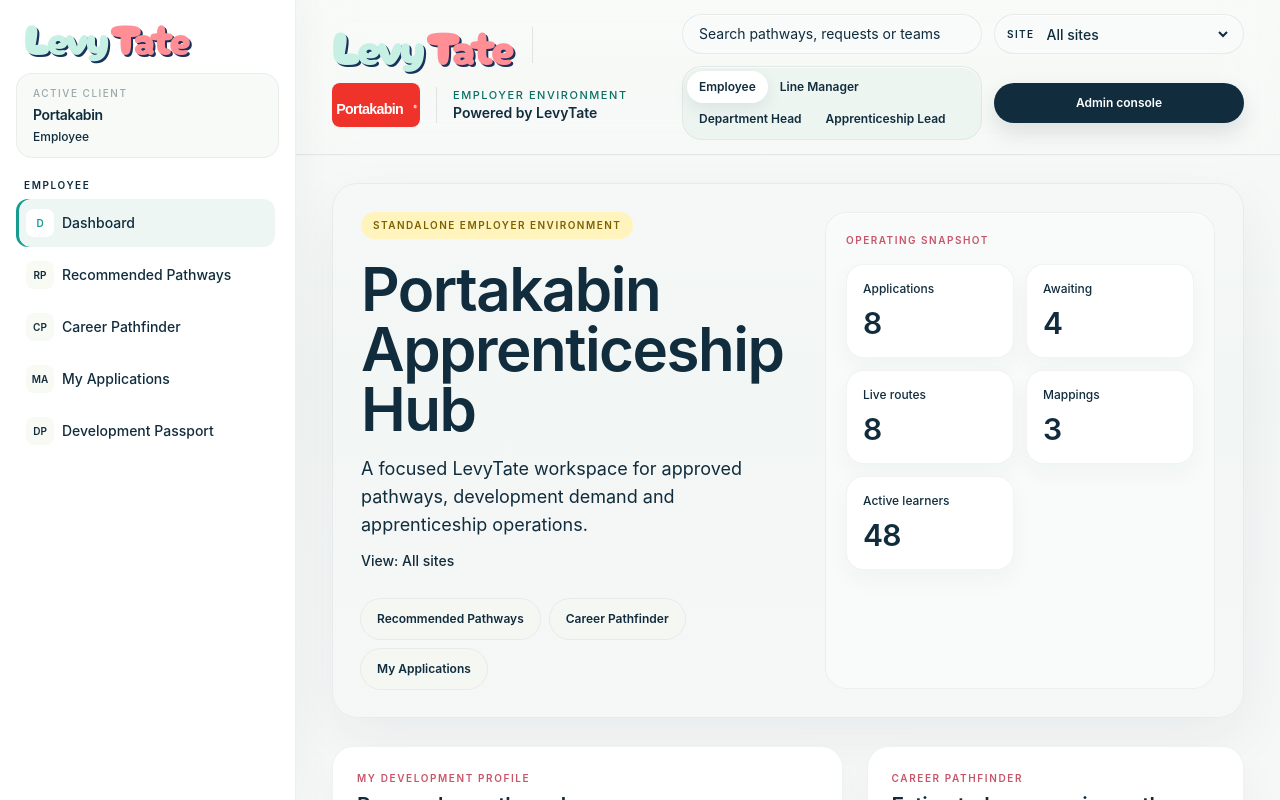
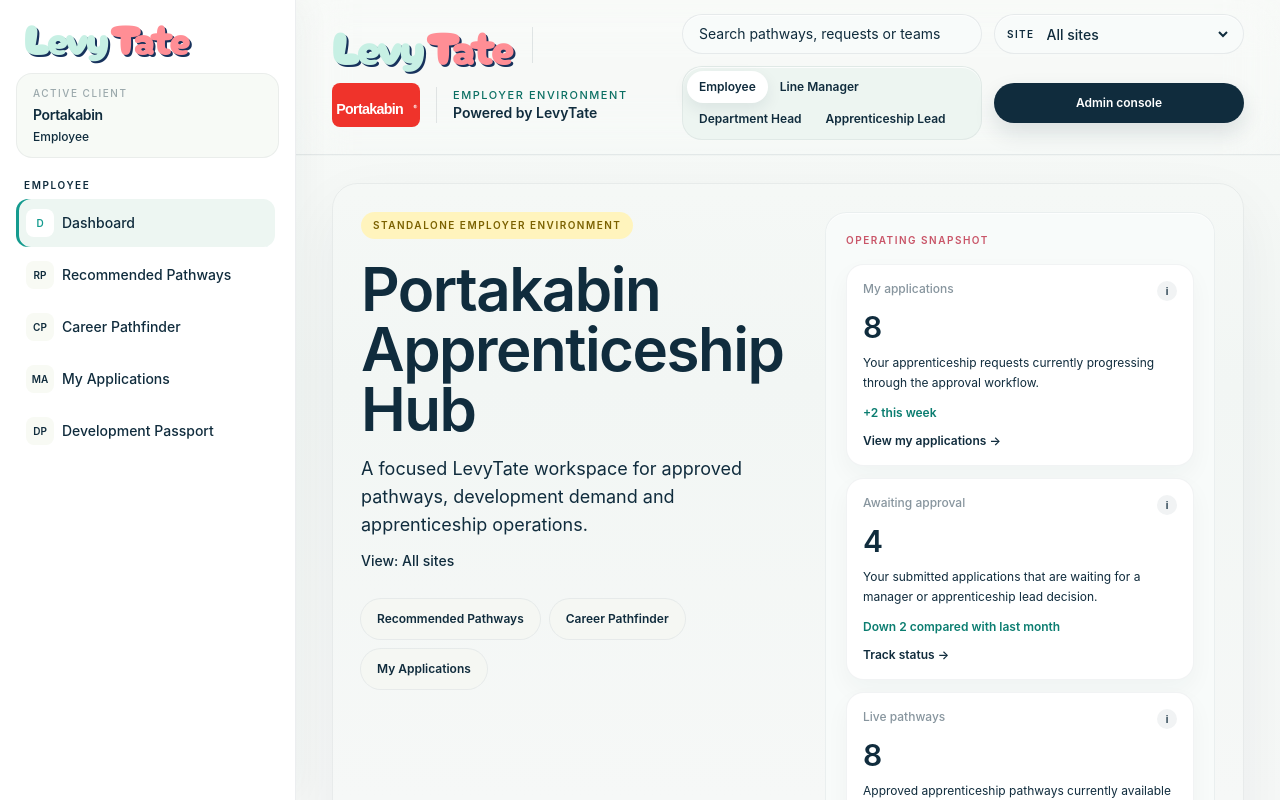
Before and after one commit to jamesevelynross1-sketch/levytate-wren, a Next.js app: page /portakabin-apprenticeship-hub in a window 1280 px wide. Built offline with nearby package versions, Linux system fonts and the light colour scheme.

Commit message:
Make dashboard metrics self explanatory

```diff
--- a/app/portakabin-apprenticeship-hub/page.tsx
+++ b/app/portakabin-apprenticeship-hub/page.tsx
@@ -726,6 +726,15 @@ function HeroPanel({
 }) {
   const awaiting = (statusCounts["Submitted to Line Manager"] ?? 0) + (statusCounts["Approved by Line Manager"] ?? 0) + (statusCounts["Submitted to Apprenticeship Lead"] ?? 0);
   const liveRoutes = new Set(learners.map((learner) => learner.programme)).size || pathways.filter((item) => item.status === "Live").length;
+  const metricCards = operatingSnapshotMetrics({
+    role,
+    applications: requests.length,
+    awaiting,
+    liveRoutes,
+    mappings: mappings.filter((item) => item.status === "Live").length,
+    activeLearners: learners.length,
+  });
+
   return (
     <section className="grid gap-6 rounded-[1.6rem] border border-[#102c3d]/[0.06] bg-white/96 p-6 shadow-[0_22px_60px_rgba(16,44,61,0.055)] xl:grid-cols-[minmax(0,1fr)_390px] xl:p-7">
       <div className="min-w-0">
@@ -744,16 +753,162 @@ function HeroPanel({
 
       <div className="rounded-[1.35rem] border border-[#102c3d]/[0.055] bg-[#f8fbfa] p-5 shadow-[inset_0_1px_0_rgba(255,255,255,0.75)]">
         <p className="text-[10px] font-semibold uppercase tracking-[0.15em] text-[#c95568]">Operating snapshot</p>
-        <div className="mt-4 grid grid-cols-2 gap-3">
-          <MetricTile label="Applications" value={requests.length} />
-          <MetricTile label="Awaiting" value={awaiting} />
-          <MetricTile label="Live routes" value={liveRoutes} />
-          <MetricTile label="Mappings" value={mappings.filter((item) => item.status === "Live").length} />
-          <MetricTile label="Active learners" value={learners.length} />
+        <div className="mt-4 grid gap-3">
+          {metricCards.map((metric) => (
+            <MetricTile
+              key={metric.label}
+              label={metric.label}
+              value={metric.value}
+              copy={metric.copy}
+              trend={metric.trend}
+              actionLabel={metric.actionLabel}
+              tooltip={metric.tooltip}
+              onClick={() => onNavigate(metric.target)}
+            />
+          ))}
         </div>
       </div>
     </section>
   );
+}
+
+function operatingSnapshotMetrics({
+  role,
+  applications,
+  awaiting,
+  liveRoutes,
+  mappings,
+  activeLearners,
+}: {
+  role: Role;
+  applications: number;
+  awaiting: number;
+  liveRoutes: number;
+  mappings: number;
+  activeLearners: number;
+}): Array<{
+  label: string;
+  value: string | number;
+  copy: string;
+  trend: string;
+  tooltip: string;
+  actionLabel: string;
+  target: SectionKey;
+}> {
+  const applicationCopy: Record<Role, { label: string; copy: string; target: SectionKey; action: string }> = {
+    Employee: {
+      label: "My applications",
+      copy: "Your apprenticeship requests currently progressing through the approval workflow.",
+      target: "My Applications",
+      action: "View my applications",
+    },
+    "Line Manager": {
+      label: "Applications to review",
+      copy: "Applications from your team that need a manager decision or next step.",
+      target: "Applications to Review",
+      action: "Review requests",
+    },
+    "Department Head": {
+      label: "Department applications",
+      copy: "Applications within your department, shown for reporting and planning.",
+      target: "Department Analytics",
+      action: "View analytics",
+    },
+    "Apprenticeship Lead": {
+      label: "Organisation applications",
+      copy: "Active apprenticeship requests currently progressing through approval workflows.",
+      target: "Applications for Final Approval",
+      action: "Open applications",
+    },
+    "Admin Console": {
+      label: "Applications",
+      copy: "Active apprenticeship requests currently progressing through approval workflows.",
+      target: "Platform Analytics",
+      action: "View reporting",
+    },
+  };
+
+  const approvalCopy: Record<Role, { copy: string; target: SectionKey; action: string }> = {
+    Employee: {
+      copy: "Your submitted applications that are waiting for a manager or apprenticeship lead decision.",
+      target: "My Applications",
+      action: "Track status",
+    },
+    "Line Manager": {
+      copy: "Applications currently waiting for your manager decision.",
+      target: "Applications to Review",
+      action: "Open approval queue",
+    },
+    "Department Head": {
+      copy: "Applications waiting for manager or apprenticeship lead decisions across your department.",
+      target: "Department Analytics",
+      action: "View bottlenecks",
+    },
+    "Apprenticeship Lead": {
+      copy: "Applications currently waiting for a manager or apprenticeship lead decision.",
+      target: "Applications for Final Approval",
+      action: "Open approval queue",
+    },
+    "Admin Console": {
+      copy: "Applications currently waiting for a manager or apprenticeship lead decision.",
+      target: "Platform Analytics",
+      action: "View workflow",
+    },
+  };
+
+  const selectedApplication = applicationCopy[role];
+  const selectedApproval = approvalCopy[role];
+  const pathwayTarget: SectionKey = role === "Apprenticeship Lead" ? "Programmes" : role === "Admin Console" ? "Programme Catalogue" : "Recommended Pathways";
+  const mappingTarget: SectionKey = role === "Apprenticeship Lead" ? "Providers" : role === "Admin Console" ? "Provider Management" : role === "Department Head" ? "Skills Map" : "Recommended Pathways";
+  const learnerTarget: SectionKey = role === "Apprenticeship Lead" || role === "Admin Console" ? "Learners by Site" : role === "Department Head" ? "Site Breakdown" : role === "Line Manager" ? "My Team" : "Development Passport";
+
+  return [
+    {
+      label: selectedApplication.label,
+      value: applications,
+      copy: selectedApplication.copy,
+      trend: "+2 this week",
+      tooltip: "Measures open apprenticeship requests in the selected view. Calculated from submitted, approved, declined and enrolment-ready application records. It matters because it shows current demand.",
+      actionLabel: selectedApplication.action,
+      target: selectedApplication.target,
+    },
+    {
+      label: "Awaiting approval",
+      value: awaiting,
+      copy: selectedApproval.copy,
+      trend: "Down 2 compared with last month",
+      tooltip: "Measures applications waiting for a decision. Calculated from line manager and apprenticeship lead review statuses. It matters because delays here slow learner starts.",
+      actionLabel: selectedApproval.action,
+      target: selectedApproval.target,
+    },
+    {
+      label: "Live pathways",
+      value: liveRoutes,
+      copy: "Approved apprenticeship pathways currently available to employees in this view.",
+      trend: "+1 new pathway this month",
+      tooltip: "Measures the number of approved development pathways available or in active use. Calculated from live learner programmes and approved pathway status. It matters because it shows coverage for workforce needs.",
+      actionLabel: role === "Apprenticeship Lead" || role === "Admin Console" ? "View programmes" : "View pathways",
+      target: pathwayTarget,
+    },
+    {
+      label: "Role mappings",
+      value: mappings,
+      copy: "Role families currently linked to approved apprenticeship programmes and delivery partners.",
+      trend: "94% mapping confidence",
+      tooltip: "Measures live provider mappings for role families. Calculated from mappings marked live. It matters because employees should only see pathways that are approved and operationally ready.",
+      actionLabel: role === "Apprenticeship Lead" || role === "Admin Console" ? "Manage mappings" : "View matched pathways",
+      target: mappingTarget,
+    },
+    {
+      label: "Active learners",
+      value: activeLearners,
+      copy: "Employees currently enrolled on apprenticeship programmes in the selected view.",
+      trend: "Up 12% this month",
+      tooltip: "Measures employees with apprenticeship activity at the selected site or organisation level. Calculated from learner records after the site filter is applied. It matters because it shows adoption and live development capacity.",
+      actionLabel: role === "Apprenticeship Lead" || role === "Admin Console" ? "View learners" : role === "Employee" ? "View my development" : "View people data",
+      target: learnerTarget,
+    },
+  ];
 }
 
 function SiteSummary({ site, learners, requests }: { site: string; learners: Learner[]; requests: RequestItem[] }) {
@@ -1772,8 +1927,61 @@ function MetricCard({ label, value, copy }: { label: string; value: string | num
   return <PlatformMetric label={label} value={value} copy={copy} />;
 }
 
-function MetricTile({ label, value }: { label: string; value: string | number }) {
-  return <PlatformMetric label={label} value={value} />;
+function MetricTile({
+  label,
+  value,
+  copy,
+  trend,
+  actionLabel,
+  tooltip,
+  onClick,
+}: {
+  label: string;
+  value: string | number;
+  copy?: string;
+  trend?: string;
+  actionLabel?: string;
+  tooltip?: string;
+  onClick?: () => void;
+}) {
+  const content = (
+    <>
+      <div className="flex items-start justify-between gap-3">
+        <p className="text-xs font-medium text-[#102c3d]/50">{label}</p>
+        {tooltip ? (
+          <span className="relative grid h-5 w-5 shrink-0 place-items-center rounded-full bg-[#102c3d]/[0.06] text-[10px] font-semibold text-[#102c3d]/54 transition group-hover:bg-[#159b8f]/10 group-hover:text-[#0b6f63] group-focus-visible:bg-[#159b8f]/10 group-focus-visible:text-[#0b6f63]" aria-hidden="true">
+            i
+            <span className="pointer-events-none absolute right-0 top-7 z-20 hidden w-64 rounded-2xl border border-[#102c3d]/[0.08] bg-white p-3 text-left text-xs font-medium leading-5 text-[#102c3d]/66 shadow-[0_18px_40px_rgba(16,44,61,0.14)] group-hover:block group-focus-visible:block">
+              {tooltip}
+            </span>
+          </span>
+        ) : null}
+      </div>
+      <p className="mt-2 text-3xl font-semibold tracking-[-0.025em] text-[#102c3d]">{value}</p>
+      {copy ? <p className="mt-2 text-xs leading-5 text-[#102c3d]/58">{copy}</p> : null}
+      {trend ? <p className="mt-3 text-xs font-semibold text-[#0b7d70]">{trend}</p> : null}
+      {actionLabel ? <p className="mt-3 text-xs font-semibold text-[#102c3d]">{actionLabel} <span aria-hidden="true">-&gt;</span></p> : null}
+    </>
+  );
+
+  if (onClick) {
+    return (
+      <button
+        type="button"
+        onClick={onClick}
+        title={tooltip}
+        className="group min-w-0 rounded-[1.1rem] border border-[#102c3d]/[0.055] bg-white p-4 text-left shadow-[0_10px_24px_rgba(16,44,61,0.04)] transition duration-200 hover:-translate-y-0.5 hover:border-[#159b8f]/25 hover:shadow-[0_16px_34px_rgba(16,44,61,0.075)] focus:outline-none focus:ring-4 focus:ring-[#159b8f]/12"
+      >
+        {content}
+      </button>
+    );
+  }
+
+  return (
+    <article title={tooltip} className="group min-w-0 rounded-[1.1rem] border border-[#102c3d]/[0.055] bg-white p-4 shadow-[0_10px_24px_rgba(16,44,61,0.04)]">
+      {content}
+    </article>
+  );
 }
 
 function InfoBox({ label, value }: { label: string; value: string }) {
```
